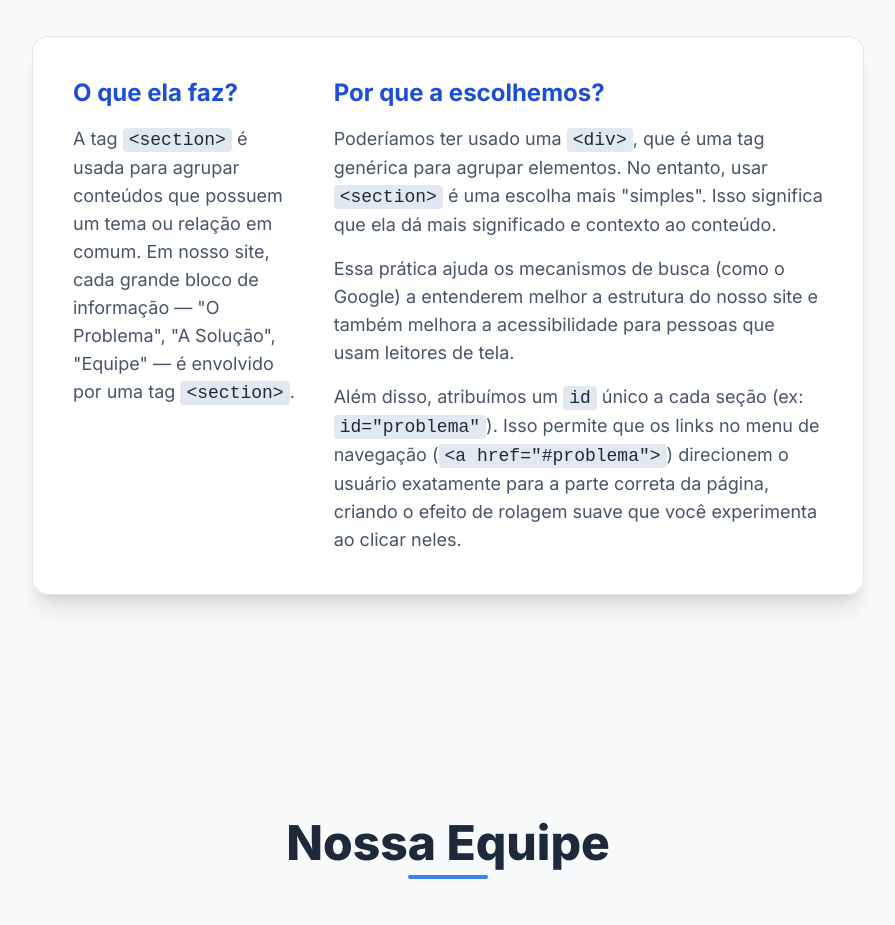
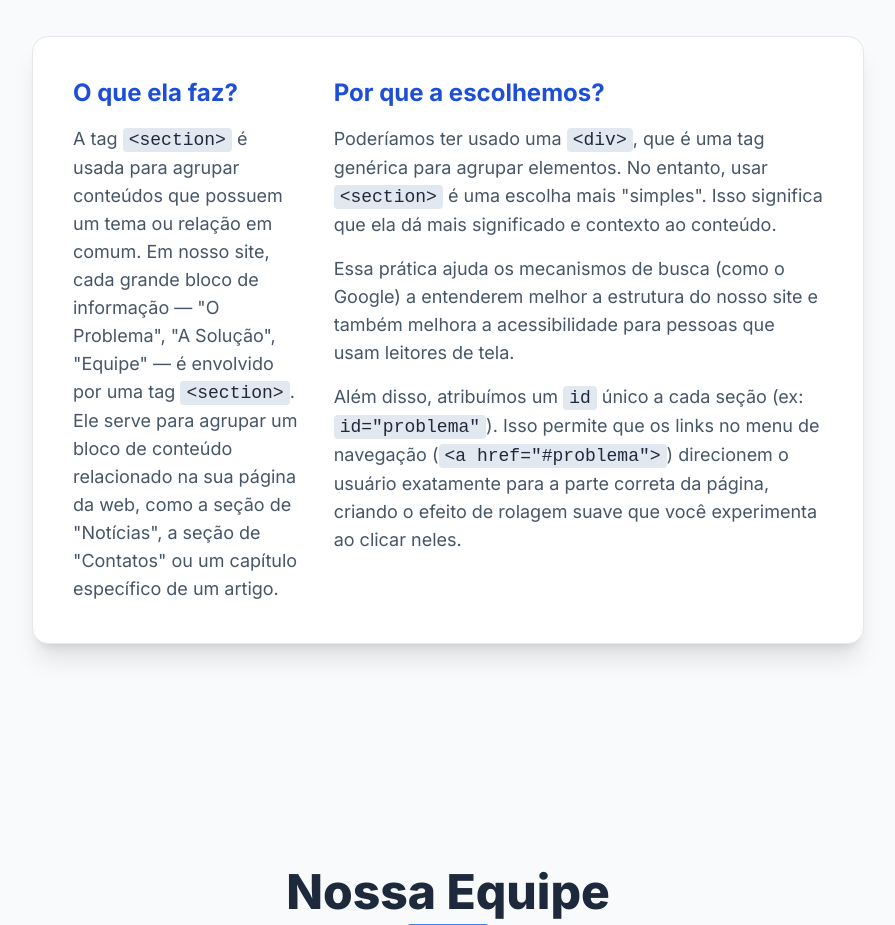
Before and after one commit to LCSHNR/VAI-DE-NIBUS-, a plain HTML site: page index.html in a window 1280 px wide. Shown: the part 5080-6005 px from the top of the page, without its empty margins (192-1087 px from the left). Drawn offline with nearby package versions, Linux system fonts and the light colour scheme.

Commit message:
aaaaaaaaaaaa

```diff
--- a/index.html
+++ b/index.html
@@ -279,7 +279,7 @@
                     <div class="grid md:grid-cols-3 gap-8 text-lg">
                         <div class="md:col-span-1">
                             <h3 class="text-2xl font-bold text-blue-700 mb-4">O que ela faz?</h3>
-                            <p>A tag <code>&lt;section&gt;</code> é usada para agrupar conteúdos que possuem um tema ou relação em comum. Em nosso site, cada grande bloco de informação — "O Problema", "A Solução", "Equipe" — é envolvido por uma tag <code>&lt;section&gt;</code>.</p>
+                            <p>A tag <code>&lt;section&gt;</code> é usada para agrupar conteúdos que possuem um tema ou relação em comum. Em nosso site, cada grande bloco de informação — "O Problema", "A Solução", "Equipe" — é envolvido por uma tag <code>&lt;section&gt;</code>. Ele serve para agrupar um bloco de conteúdo relacionado na sua página da web, como a seção de "Notícias", a seção de "Contatos" ou um capítulo específico de um artigo.</p>
                         </div>
                         <div class="md:col-span-2">
                              <h3 class="text-2xl font-bold text-blue-700 mb-4">Por que a escolhemos?</h3>
```
